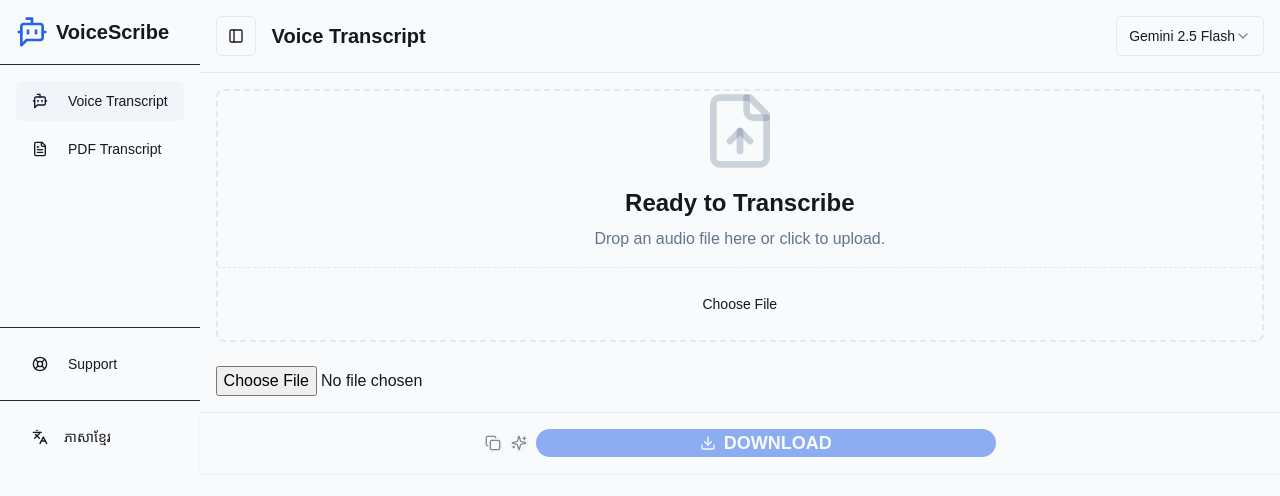
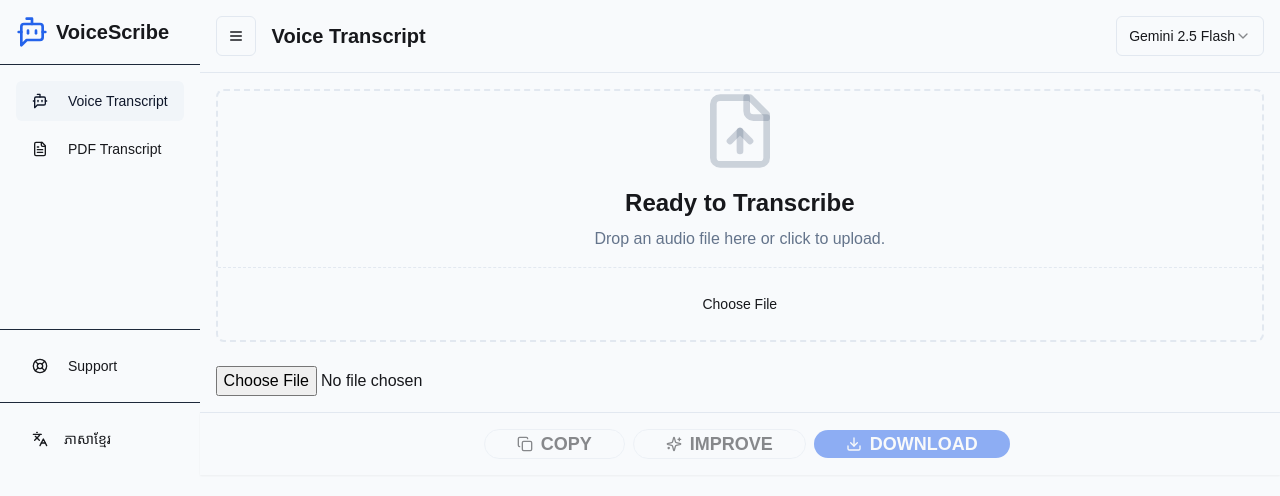
Before and after one commit to Heng-zm/somlengp, a Next.js app: page / in a window 1280 px wide. Shown: the top 496 px of the page. Built offline with nearby package versions, Linux system fonts and the light colour scheme; a web font is replaced by a local one; what @genkit-ai/googleai, genkit would draw is missing.

Commit message:
I see this error with the app, reported by NextJS, please fix it. The er

```diff
--- a/src/features/transcript-audio/components/sounds-page.tsx
+++ b/src/features/transcript-audio/components/sounds-page.tsx
@@ -2,7 +2,7 @@
 "use client";
 
 import { useState, useEffect, useRef, useCallback, useMemo } from 'react';
-import { Download, Loader2, FileUp, Languages, Sparkles, X as XIcon, PanelLeft, Copy } from 'lucide-react';
+import { Download, Loader2, FileUp, Languages, Sparkles, X as XIcon, Menu, Copy } from 'lucide-react';
 import { Button } from '@/components/ui/button';
 import {
   Sheet,
@@ -365,7 +365,7 @@ export function SoundsPage() {
                   <Sheet open={isSheetOpen} onOpenChange={setIsSheetOpen}>
                       <SheetTrigger asChild>
                       <Button variant="outline" size="icon" className="md:hidden">
-                          <PanelLeft className="h-6 w-6" />
+                          <Menu className="h-6 w-6" />
                           <span className="sr-only">Toggle navigation menu</span>
                       </Button>
                       </SheetTrigger>
@@ -447,13 +447,15 @@ export function SoundsPage() {
 
           <footer className="flex-shrink-0 flex items-center justify-center gap-2 p-4 border-t bg-background shadow-sm">
               <div className="w-full max-w-lg flex gap-2 items-center">
-                  <Button onClick={handleCopy} disabled={!isReadyForContent} variant="outline" size="icon" className="h-14 w-14 rounded-full flex-shrink-0">
-                      <Copy className="h-6 w-6" />
+                  <Button onClick={handleCopy} disabled={!isReadyForContent} variant="outline" size="lg" className="rounded-full h-14 px-8">
+                      <Copy className="h-5 w-5" />
+                      <span className="ml-2 sm:inline font-bold text-lg">{t.copy}</span>
                   </Button>
                   <Sheet open={isVocabSheetOpen} onOpenChange={setIsVocabSheetOpen}>
                       <SheetTrigger asChild>
-                          <Button variant="outline" size="icon" disabled={!isReadyForContent} className="h-14 w-14 rounded-full flex-shrink-0">
-                              <Sparkles className="h-6 w-6" />
+                          <Button variant="outline" size="lg" disabled={!isReadyForContent} className="rounded-full h-14 px-8">
+                              <Sparkles className="h-5 w-5" />
+                              <span className="ml-2 sm:inline font-bold text-lg">{t.improveAccuracy}</span>
                           </Button>
                       </SheetTrigger>
                       <SheetContent side="bottom" className="rounded-t-lg">
--- a/src/features/transcript-pdf/components/pdf-transcript-page.tsx
+++ b/src/features/transcript-pdf/components/pdf-transcript-page.tsx
@@ -2,7 +2,7 @@
 "use client";
 
 import { useState, useRef, useMemo, useCallback } from 'react';
-import { FileUp, Loader2, Download, Languages, Copy, Sparkles, PanelLeft } from 'lucide-react';
+import { FileUp, Loader2, Download, Languages, Copy, Sparkles, Menu } from 'lucide-react';
 import { Button } from '@/components/ui/button';
 import { useToast } from '@/hooks/use-toast';
 import { cn } from '@/lib/utils';
@@ -228,7 +228,7 @@ export function PdfTranscriptPage() {
               <Sheet open={isSheetOpen} onOpenChange={setIsSheetOpen}>
                 <SheetTrigger asChild>
                   <Button variant="outline" size="icon" className="md:hidden">
-                    <PanelLeft className="h-6 w-6" />
+                    <Menu className="h-6 w-6" />
                     <span className="sr-only">Toggle navigation menu</span>
                   </Button>
                 </SheetTrigger>
```
